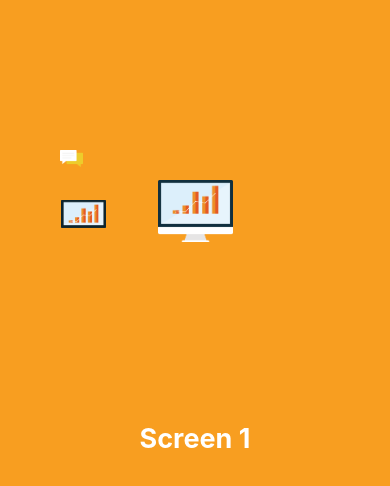
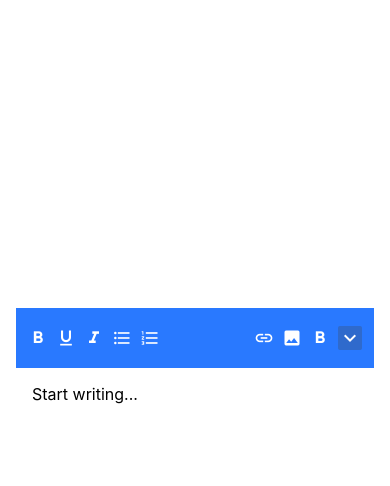
Before and after one commit to usmansbk/react-native-animations, a React Native app: screen / in a window 390 px wide. Shown: the top 486 px of the page. Built offline with nearby package versions, Linux system fonts and the light colour scheme.

Commit message:
style editor

```diff
--- a/App.js
+++ b/App.js
@@ -20,8 +20,9 @@ import React from 'react';
 // import PhotoGrid from './components/PhotoGrid';
 // import ColorPicker from './components/AnimatedColorPicker';
 // import Fab from './components/Fab';
-import Intro from './components/Intro';
+// import Intro from './components/Intro';
+import Writer from './components/Writer';
 
 export default function App() {
-  return <Intro />;
+  return <Writer />;
 }
--- /dev/null
+++ b/components/Writer.js
@@ -0,0 +1,93 @@
+import React from 'react';
+import {
+  StyleSheet,
+  TextInput,
+  TouchableOpacity,
+  View,
+  Dimensions,
+} from 'react-native';
+import Icon from 'react-native-vector-icons/MaterialIcons';
+
+const {height} = Dimensions.get('window');
+const MAX_HEIGHT = height * 0.4;
+const HEIGHT = height * 0.2;
+
+const IconButton = ({name}) => {
+  return (
+    <TouchableOpacity style={styles.button}>
+      <Icon name={name} size={20} color="white" />
+    </TouchableOpacity>
+  );
+};
+
+export default function Writer() {
+  return (
+    <View style={styles.container}>
+      <View>
+        <View style={[styles.bar]}>
+          <View style={styles.toolbar}>
+            <IconButton name="format-bold" />
+            <IconButton name="format-underline" />
+            <IconButton name="format-italic" />
+            <IconButton name="format-list-bulleted" />
+            <IconButton name="format-list-numbered" />
+          </View>
+
+          <View style={styles.toolbar}>
+            <IconButton name="insert-link" />
+            <IconButton name="insert-photo" />
+            <IconButton name="format-bold" />
+            <TouchableOpacity style={styles.squareButton}>
+              <Icon name="keyboard-arrow-down" size={24} color="white" />
+            </TouchableOpacity>
+          </View>
+        </View>
+        <View style={styles.textInputContainer}>
+          <TextInput
+            multiline
+            placeholder="Start writing..."
+            style={styles.textInput}
+            maxHeight={MAX_HEIGHT}
+          />
+        </View>
+      </View>
+    </View>
+  );
+}
+
+const styles = StyleSheet.create({
+  container: {
+    flex: 1,
+    padding: 16,
+    justifyContent: 'center',
+  },
+  bar: {
+    flexDirection: 'row',
+    justifyContent: 'space-between',
+    backgroundColor: '#2979FF',
+    paddingVertical: 16,
+    paddingHorizontal: 8,
+  },
+  toolbar: {
+    flexDirection: 'row',
+    justifyContent: 'space-around',
+    alignItems: 'center',
+  },
+  button: {
+    padding: 4,
+  },
+  squareButton: {
+    backgroundColor: '#2f6acc',
+    borderRadius: 2,
+    marginHorizontal: 4,
+  },
+  textInputContainer: {
+    minHeight: HEIGHT,
+    backgroundColor: 'white',
+    padding: 16,
+    elevation: 4,
+  },
+  textInput: {
+    fontSize: 16,
+  },
+});
```
